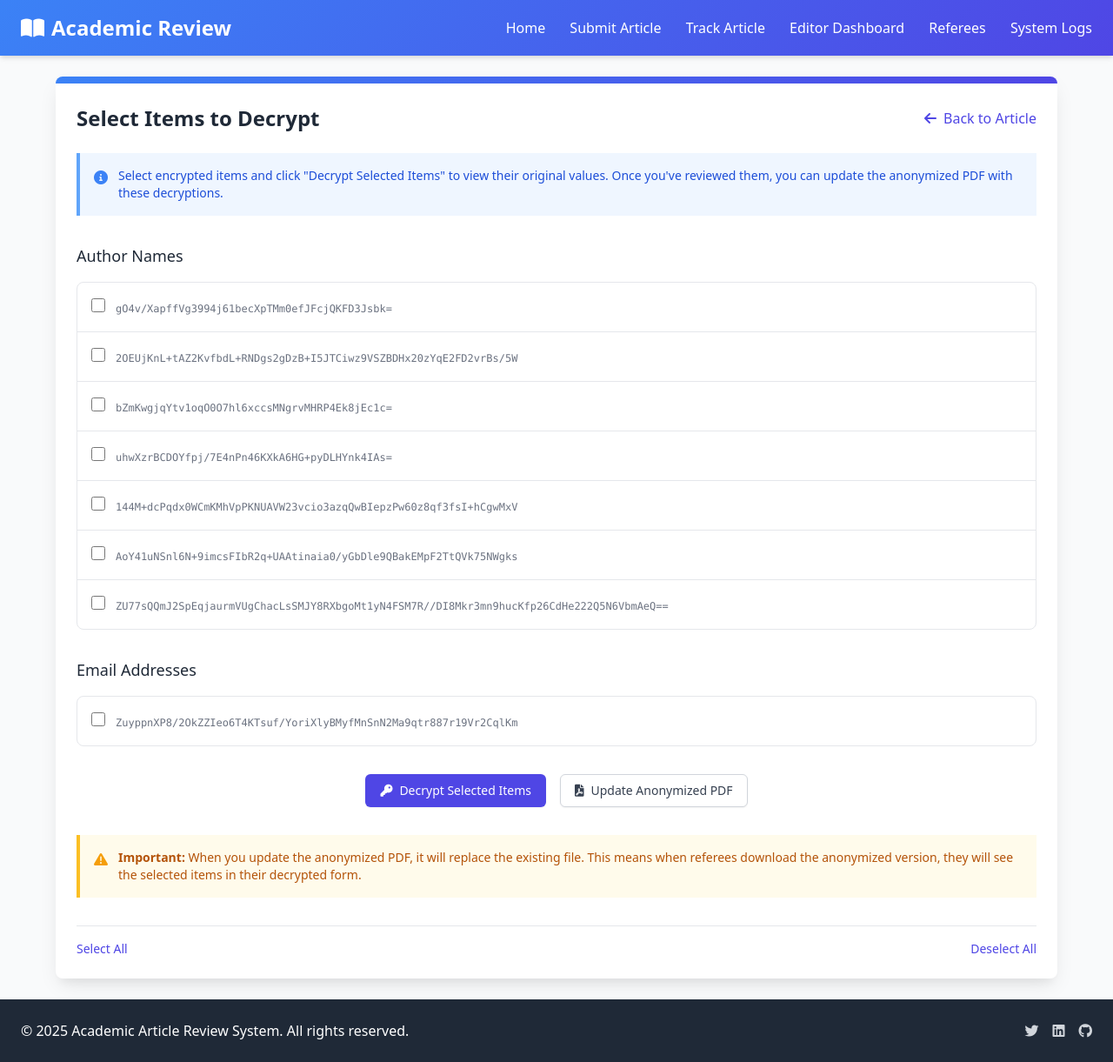
After one commit to omerfurkancelik/anympdfdjango, a Django app: page /article/23/decrypt/select/ in a window 1280 px wide. The commit adds this page. Shown: the whole page at 87% size. Run offline with Django 5.2, Linux system fonts and the light colour scheme; data comes from the database, SQL or seed files in the repository; both versions use the stored data as it was after the commit.

Commit message:
decryption added

```diff
--- a/articles/urls.py
+++ b/articles/urls.py
@@ -28,6 +28,8 @@ urlpatterns = [
     path('editor/article/<int:article_id>/suggest-referees/', views.suggest_referees, name='suggest_referees'),
     path('editor/reset-database/', views.reset_database, name='reset_database'),
     path('editor/reset-database-orm/', views.reset_database_orm, name='reset_database_orm'),
+    path('article/<int:article_id>/decrypt/', views.decrypt_article, name='decrypt_article'),
+    path('article/<int:article_id>/decrypt/select/', views.select_items_to_decrypt, name='select_items_to_decrypt'),
 
 
     # Referee section
--- a/articles/views.py
+++ b/articles/views.py
@@ -17,7 +17,7 @@ import datetime
 from django.core.files.base import ContentFile
 from .utils import (extract_text_from_pdf, extract_authors, extract_emails, extract_institutions,
                    extract_keywords, create_anonymization_map, anonymize_pdf,
-                   match_referees_by_keywords)
+                   match_referees_by_keywords, decrypt_pdf)
 import json
 
 
@@ -1180,3 +1180,192 @@ def restore_article_info(request, article_id, referee_id):
         'institutions': institutions,
         'emails': emails
     })
+
+def decrypt_article(request, article_id):
+    """Handle decryption requests from the editor"""
+    article = get_object_or_404(Article, id=article_id)
+
+    if not article.is_anonymized or not article.anonymization_key:
+        messages.error(request, "This article has not been anonymized.")
+        return redirect('editor_review', article_id=article.id)
+
+    # Get anonymization map
+    anon_map = article.get_anonymization_map()
+
+    # Check if there's anything to decrypt
+    if not anon_map:
+        messages.error(request, "No anonymization mapping found for this article.")
+        return redirect('editor_review', article_id=article.id)
+
+    try:
+        # Get selected decryption options
+        decrypt_authors = 'decrypt_authors' in request.POST
+        decrypt_institutions = 'decrypt_institutions' in request.POST
+        decrypt_emails = 'decrypt_emails' in request.POST
+        action = request.POST.get('action', 'view_mapping')
+
+        # Create categorized mappings
+        authors = []
+        institutions = []
+        emails = []
+
+        for original, encrypted in anon_map.items():
+            # Check if this is an email
+            if '@' in original and '.' in original.split('@')[1]:
+                if decrypt_emails:
+                    emails.append((encrypted, original))
+            # Check if this is an institution
+            elif any(keyword in original.lower() for keyword in
+                    ["university", "institute", "college", "department",
+                    "lab", "laboratory", "center", "centre", "school"]):
+                if decrypt_institutions:
+                    institutions.append((encrypted, original))
+            # Otherwise assume it's an author
+            else:
+                if decrypt_authors:
+                    authors.append((encrypted, original))
+
+        if action == 'view_mapping':
+            # Display the mapping in a table view
+            return render(request, 'articles/editor/decryption_mapping.html', {
+                'article': article,
+                'authors': authors,
+                'institutions': institutions,
+                'emails': emails
+            })
+
+        elif action == 'generate_pdf':
+            # Create a decryption mapping based on selections
+            decrypt_map = {}
+
+            for encrypted, original in authors + institutions + emails:
+                decrypt_map[encrypted] = original
+
+            if not decrypt_map:
+                messages.warning(request, "No items selected for decryption.")
+                return redirect('editor_review', article_id=article.id)
+
+            # Generate decrypted PDF
+            anonymized_pdf_path = article.anonymized_file.path
+            decrypted_path = decrypt_pdf(anonymized_pdf_path, decrypt_map)
+
+            if decrypted_path:
+                # Serve the file for download
+                with open(decrypted_path, 'rb') as f:
+                    response = HttpResponse(f.read(), content_type='application/pdf')
+                    response['Content-Disposition'] = f'attachment; filename="decrypted_{article.tracking_code}.pdf"'
+
+                # Clean up temporary file
+                os.remove(decrypted_path)
+
+                return response
+            else:
+                messages.error(request, "Failed to generate decrypted PDF.")
+
+        return redirect('editor_review', article_id=article.id)
+
+    except Exception as e:
+        messages.error(request, f"Error during decryption: {e}")
+        return redirect('editor_review', article_id=article.id)
+
+
+
+
+def select_items_to_decrypt(request, article_id):
+    """View for selecting specific encrypted items to decrypt"""
+    article = get_object_or_404(Article, id=article_id)
+
+    if not article.is_anonymized or not article.anonymization_key:
+        messages.error(request, "This article has not been anonymized.")
+        return redirect('editor_review', article_id=article.id)
+
+    # Get anonymization map
+    anon_map = article.get_anonymization_map()
+
+    # Check if there's anything to decrypt
+    if not anon_map:
+        messages.error(request, "No anonymization mapping found for this article.")
+        return redirect('editor_review', article_id=article.id)
+
+    try:
+        # Create categorized mappings
+        authors = []
+        institutions = []
+        emails = []
+
+        for original, encrypted in anon_map.items():
+            # Check if this is an email
+            if '@' in original and '.' in original.split('@')[1]:
+                emails.append((encrypted, original))
+            # Check if this is an institution
+            elif any(keyword in original.lower() for keyword in
+                    ["university", "institute", "college", "department",
+                    "lab", "laboratory", "center", "centre", "school"]):
+                institutions.append((encrypted, original))
+            # Otherwise assume it's an author
+            else:
+                authors.append((encrypted, original))
+
+        if request.method == 'POST' and request.POST.get('action') == 'update_pdf':
+            # Get selected items to decrypt
+            selected_items = request.POST.getlist('decrypt_items')
+
+            if not selected_items:
+                messages.warning(request, "No items selected for decryption.")
+                return redirect('select_items_to_decrypt', article_id=article.id)
+
+            # Create decryption mapping for selected items
+            decrypt_map = {}
+            for item in selected_items:
+                # Item format is "encrypted_value:::original_value"
+                encrypted, original = item.split(":::", 1)
+                decrypt_map[encrypted] = original
+
+            # Generate decrypted PDF
+            anonymized_pdf_path = article.anonymized_file.path
+            decrypted_path = decrypt_pdf(anonymized_pdf_path, decrypt_map)
+
+            if decrypted_path:
+                # Replace the anonymized file with the decrypted version
+                with open(decrypted_path, 'rb') as f:
+                    # Get original filename
+                    original_filename = os.path.basename(article.anonymized_file.name)
+
+                    # Delete the old anonymized file
+                    article.anonymized_file.delete(save=False)
+
+                    # Save the new decrypted file with the same name
+                    article.anonymized_file.save(original_filename, ContentFile(f.read()))
+
+                # Clean up temporary file
+                os.remove(decrypted_path)
+
+                # Update article to note decryption was performed
+                article.save()
+
+                # Log the decryption action
+                user = request.user if request.user.is_authenticated else None
+                item_count = len(decrypt_map)
+                log_activity(
+                    article,
+                    f"Partially decrypted anonymized PDF ({item_count} items)",
+                    user=user
+                )
+
+                messages.success(request, f"Successfully decrypted {item_count} items in the anonymized PDF.")
+                return redirect('editor_review', article_id=article.id)
+            else:
+                messages.error(request, "Failed to generate decrypted PDF.")
+                return redirect('select_items_to_decrypt', article_id=article.id)
+
+        # Render the selection form
+        return render(request, 'articles/editor/select_decrypt_items.html', {
+            'article': article,
+            'authors': authors,
+            'institutions': institutions,
+            'emails': emails
+        })
+
+    except Exception as e:
+        messages.error(request, f"Error processing decryption: {e}")
+        return redirect('editor_review', article_id=article.id)
--- /dev/null
+++ b/templates/articles/editor/select_decrypt_items.html
@@ -0,0 +1,222 @@
+{% extends 'articles/base.html' %}
+
+{% block content %}
+<div class="max-w-6xl mx-auto">
+    <div class="bg-white rounded-lg shadow-card overflow-hidden">
+        <div class="gradient-bg h-2"></div>
+        <div class="p-6">
+            <div class="flex justify-between items-center mb-6">
+                <h1 class="text-2xl font-bold text-gray-800">Select Items to Decrypt</h1>
+                <a href="{% url 'editor_review' article.id %}" class="text-indigo-600 hover:text-indigo-900">
+                    <i class="fas fa-arrow-left mr-1"></i> Back to Article
+                </a>
+            </div>
+
+            <div class="bg-blue-50 border-l-4 border-blue-400 p-4 mb-6">
+                <div class="flex">
+                    <div class="flex-shrink-0">
+                        <i class="fas fa-info-circle text-blue-500"></i>
+                    </div>
+                    <div class="ml-3">
+                        <p class="text-sm text-blue-700">
+                            Select encrypted items and click "Decrypt Selected Items" to view their original values.
+                            Once you've reviewed them, you can update the anonymized PDF with these decryptions.
+                        </p>
+                    </div>
+                </div>
+            </div>
+
+            <form id="decryption-form" method="post" class="space-y-8">
+                {% csrf_token %}
+                <input type="hidden" name="action" value="decrypt_selected">
+
+                <!-- Authors Section -->
+                {% if authors %}
+                <div class="mb-6">
+                    <h2 class="text-lg font-medium text-gray-800 mb-4">Author Names</h2>
+                    <div class="bg-white rounded-lg border border-gray-200 overflow-hidden">
+                        <ul class="divide-y divide-gray-200">
+                            {% for encrypted, original in authors %}
+                            <li class="p-4">
+                                <div class="flex items-start">
+                                    <div class="flex items-center h-5">
+                                        <input id="author-{{ forloop.counter }}" name="decrypt_items"
+                                               value="{{ encrypted }}:::{{ original }}" type="checkbox"
+                                               class="decrypt-checkbox focus:ring-indigo-500 h-4 w-4 text-indigo-600 border-gray-300 rounded">
+                                    </div>
+                                    <div class="ml-3 flex-grow">
+                                        <label for="author-{{ forloop.counter }}" class="text-sm font-medium text-gray-700">
+                                            <span class="font-mono text-xs text-gray-500 break-all">{{ encrypted }}</span>
+                                        </label>
+
+                                        <!-- This div will be populated with decrypted data when "Decrypt" is clicked -->
+                                        <div class="decrypted-value mt-2 hidden">
+                                            <div class="flex items-center">
+                                                <span class="text-sm text-gray-800 bg-green-50 px-3 py-1 rounded-md border border-green-100">
+                                                    <i class="fas fa-unlock-alt text-green-500 mr-1"></i>
+                                                    <span class="font-medium">Original:</span> {{ original }}
+                                                </span>
+                                            </div>
+                                        </div>
+                                    </div>
+                                </div>
+                            </li>
+                            {% endfor %}
+                        </ul>
+                    </div>
+                </div>
+                {% endif %}
+
+                <!-- Institutions Section -->
+                {% if institutions %}
+                <div class="mb-6">
+                    <h2 class="text-lg font-medium text-gray-800 mb-4">Institutions</h2>
+                    <div class="bg-white rounded-lg border border-gray-200 overflow-hidden">
+                        <ul class="divide-y divide-gray-200">
+                            {% for encrypted, original in institutions %}
+                            <li class="p-4">
+                                <div class="flex items-start">
+                                    <div class="flex items-center h-5">
+                                        <input id="institution-{{ forloop.counter }}" name="decrypt_items"
+                                               value="{{ encrypted }}:::{{ original }}" type="checkbox"
+                                               class="decrypt-checkbox focus:ring-indigo-500 h-4 w-4 text-indigo-600 border-gray-300 rounded">
+                                    </div>
+                                    <div class="ml-3 flex-grow">
+                                        <label for="institution-{{ forloop.counter }}" class="text-sm font-medium text-gray-700">
+                                            <span class="font-mono text-xs text-gray-500 break-all">{{ encrypted }}</span>
+                                        </label>
+
+                                        <!-- This div will be populated with decrypted data when "Decrypt" is clicked -->
+                                        <div class="decrypted-value mt-2 hidden">
+                                            <div class="flex items-center">
+                                                <span class="text-sm text-gray-800 bg-green-50 px-3 py-1 rounded-md border border-green-100">
+                                                    <i class="fas fa-unlock-alt text-green-500 mr-1"></i>
+                                                    <span class="font-medium">Original:</span> {{ original }}
+                                                </span>
+                                            </div>
+                                        </div>
+                                    </div>
+                                </div>
+                            </li>
+                            {% endfor %}
+                        </ul>
+                    </div>
+                </div>
+                {% endif %}
+
+                <!-- Emails Section -->
+                {% if emails %}
+                <div class="mb-6">
+                    <h2 class="text-lg font-medium text-gray-800 mb-4">Email Addresses</h2>
+                    <div class="bg-white rounded-lg border border-gray-200 overflow-hidden">
+                        <ul class="divide-y divide-gray-200">
+                            {% for encrypted, original in emails %}
+                            <li class="p-4">
+                                <div class="flex items-start">
+                                    <div class="flex items-center h-5">
+                                        <input id="email-{{ forloop.counter }}" name="decrypt_items"
+                                               value="{{ encrypted }}:::{{ original }}" type="checkbox"
+                                               class="decrypt-checkbox focus:ring-indigo-500 h-4 w-4 text-indigo-600 border-gray-300 rounded">
+                                    </div>
+                                    <div class="ml-3 flex-grow">
+                                        <label for="email-{{ forloop.counter }}" class="text-sm font-medium text-gray-700">
+                                            <span class="font-mono text-xs text-gray-500 break-all">{{ encrypted }}</span>
+                                        </label>
+
+                                        <!-- This div will be populated with decrypted data when "Decrypt" is clicked -->
+                                        <div class="decrypted-value mt-2 hidden">
+                                            <div class="flex items-center">
+                                                <span class="text-sm text-gray-800 bg-green-50 px-3 py-1 rounded-md border border-green-100">
+                                                    <i class="fas fa-unlock-alt text-green-500 mr-1"></i>
+                                                    <span class="font-medium">Original:</span> {{ original }}
+                                                </span>
+                                            </div>
+                                        </div>
+                                    </div>
+                                </div>
+                            </li>
+                            {% endfor %}
+                        </ul>
+                    </div>
+                </div>
+                {% endif %}
+
+                <!-- Action Buttons -->
+                <div class="flex flex-col sm:flex-row justify-center sm:space-x-4 space-y-3 sm:space-y-0">
+                    <button type="button" id="decrypt-button" class="inline-flex items-center justify-center px-4 py-2 border border-transparent rounded-md shadow-sm text-sm font-medium text-white bg-indigo-600 hover:bg-indigo-700 focus:outline-none focus:ring-2 focus:ring-offset-2 focus:ring-indigo-500">
+                        <i class="fas fa-key mr-2"></i> Decrypt Selected Items
+                    </button>
+                    <button type="submit" name="action" value="update_pdf" class="inline-flex items-center justify-center px-4 py-2 border border-gray-300 rounded-md shadow-sm text-sm font-medium text-gray-700 bg-white hover:bg-gray-50 focus:outline-none focus:ring-2 focus:ring-offset-2 focus:ring-indigo-500">
+                        <i class="fas fa-file-pdf mr-2"></i> Update Anonymized PDF
+                    </button>
+                </div>
+
+                <div class="mt-6 bg-yellow-50 border-l-4 border-yellow-400 p-4">
+                    <div class="flex">
+                        <div class="flex-shrink-0">
+                            <i class="fas fa-exclamation-triangle text-yellow-500"></i>
+                        </div>
+                        <div class="ml-3">
+                            <p class="text-sm text-yellow-700">
+                                <strong>Important:</strong> When you update the anonymized PDF, it will replace the existing file.
+                                This means when referees download the anonymized version, they will see the selected items in their decrypted form.
+                            </p>
+                        </div>
+                    </div>
+                </div>
+
+                <!-- Quick Actions -->
+                <div class="mt-4 pt-4 border-t border-gray-200">
+                    <div class="flex justify-between">
+                        <button type="button" id="select-all" class="text-sm text-indigo-600 hover:text-indigo-900">
+                            Select All
+                        </button>
+                        <button type="button" id="select-none" class="text-sm text-indigo-600 hover:text-indigo-900">
+                            Deselect All
+                        </button>
+                    </div>
+                </div>
+            </form>
+        </div>
+    </div>
+</div>
+
+<script>
+    // Select/deselect all checkboxes
+    document.getElementById('select-all').addEventListener('click', function() {
+        document.querySelectorAll('.decrypt-checkbox').forEach(function(checkbox) {
+            checkbox.checked = true;
+        });
+    });
+
+    document.getElementById('select-none').addEventListener('click', function() {
+        document.querySelectorAll('.decrypt-checkbox').forEach(function(checkbox) {
+            checkbox.checked = false;
+        });
+    });
+
+    // Handle decrypt button click
+    document.getElementById('decrypt-button').addEventListener('click', function() {
+        // Get all checked checkboxes
+        const checkedItems = document.querySelectorAll('.decrypt-checkbox:checked');
+
+        if (checkedItems.length === 0) {
+            alert('Please select at least one item to decrypt.');
+            return;
+        }
+
+        // Show decrypted values for selected items
+        checkedItems.forEach(function(checkbox) {
+            // Find the decrypted value container within the same list item
+            const decryptedDiv = checkbox.closest('li').querySelector('.decrypted-value');
+            decryptedDiv.classList.remove('hidden');
+        });
+
+        // Hide decrypted values for unselected items
+        document.querySelectorAll('.decrypt-checkbox:not(:checked)').forEach(function(checkbox) {
+            const decryptedDiv = checkbox.closest('li').querySelector('.decrypted-value');
+            decryptedDiv.classList.add('hidden');
+        });
+    });
+</script>
+{% endblock %}
```
Also changed, not shown: articles/utils.py (+39 -27 lines), templates/articles/editor/decryption_mapping.html (added, +153 -0 lines), templates/articles/editor/review.html (+35 -0 lines), db.sqlite3.
